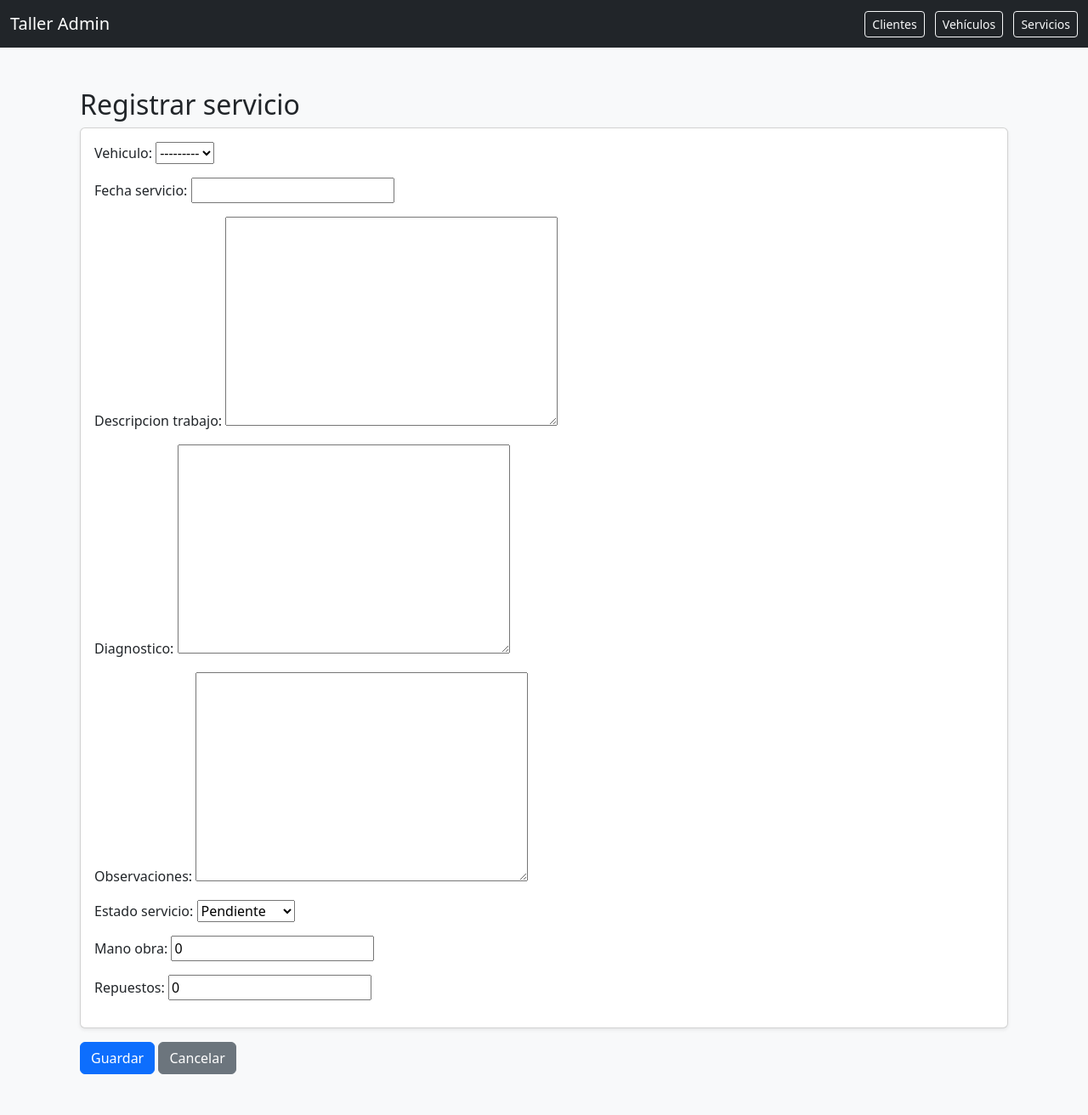
After one commit to Cookeing/taller_mecanico, a Django app: page /vehiculos/servicios/nuevo/ in a window 1280 px wide. The commit adds this page. Shown: the whole page at 85% size. Run offline with Django 5.2, Linux system fonts and the light colour scheme; data that the repository does not hold is empty.

Commit message:
Implementación HU08 y HU12: actualización de estado y cálculo automático del total de servicio
- HU08: Permitir cambiar el estado del servicio entre “Pendiente”, “En proceso” y “Finalizado”.
- HU12: Calcular automáticamente el total del servicio (mano de obra + repuestos).
- Se agregaron vistas, formularios, URLs y plantillas correspondientes.
- Verificado funcionamiento correcto con base de datos XAMPP (MySQL).

```diff
--- a/templates/base.html
+++ b/templates/base.html
@@ -22,9 +22,10 @@
           >
           <a
             href="{% url 'vehiculos:list' %}"
-            class="btn btn-sm btn-outline-light"
+            class="btn btn-sm btn-outline-light me-2"
             >Vehículos</a
           >
+          <a href="{% url 'vehiculos:servicio_list' %}" class="btn btn-sm btn-outline-light">Servicios</a>
         </div>
       </div>
     </nav>
--- /dev/null
+++ b/templates/vehiculos/servicio_form.html
@@ -0,0 +1,16 @@
+{% extends "base.html" %}
+{% block content %}
+<div class="container py-4">
+  <h2>{{ accion }} servicio</h2>
+  <form method="post">
+    {% csrf_token %}
+    <div class="card p-3 shadow-sm">
+      {{ form.as_p }}
+    </div>
+    <div class="mt-3">
+      <button type="submit" class="btn btn-primary">Guardar</button>
+      <a href="{% url 'vehiculos:servicio_list' %}" class="btn btn-secondary">Cancelar</a>
+    </div>
+  </form>
+</div>
+{% endblock %}
--- a/vehiculo/forms.py
+++ b/vehiculo/forms.py
@@ -1,7 +1,7 @@
 """Formularios de la aplicación Vehículos."""
 
 from django import forms
-from .models import Vehiculo, normalizar_patente
+from .models import Vehiculo, Servicio, normalizar_patente
 
 
 class VehiculoForm(forms.ModelForm):
@@ -80,3 +80,18 @@ class VehiculoForm(forms.ModelForm):
             raise forms.ValidationError("Debe seleccionar un cliente.")
 
         return cliente
+
+
+class ServicioForm(forms.ModelForm):
+    class Meta:
+        model = Servicio
+        fields = [
+            'vehiculo',
+            'fecha_servicio',
+            'descripcion_trabajo',
+            'diagnostico',
+            'observaciones',
+            'estado_servicio',
+            'mano_obra',
+            'repuestos'
+        ]
--- a/vehiculo/models.py
+++ b/vehiculo/models.py
@@ -107,7 +107,16 @@ class Servicio(models.Model):
         default='PENDIENTE'
     )
 
+    # Campos de costos
+    mano_obra = models.DecimalField(max_digits=10, decimal_places=2, default=0)
+    repuestos = models.DecimalField(max_digits=10, decimal_places=2, default=0)
+    total = models.DecimalField(max_digits=10, decimal_places=2, default=0, editable=False)
+
     fecha_creacion = models.DateTimeField(auto_now_add=True)
+
+    def save(self, *args, **kwargs):
+        self.total = (self.mano_obra or 0) + (self.repuestos or 0)
+        super().save(*args, **kwargs)
 
     def __str__(self):
         return f"Servicio ID {self.pk} a {self.vehiculo.patente}"
--- a/vehiculo/urls.py
+++ b/vehiculo/urls.py
@@ -11,4 +11,8 @@ urlpatterns = [
     path("<int:pk>/editar/", views.vehiculo_update, name="edit"),
     path("<int:pk>/borrar/", views.vehiculo_delete, name="delete"),
     path("<int:pk>/", views.vehiculo_detail, name="detail"),
+    path('servicios/', views.servicio_list, name='servicio_list'),
+    path('servicios/nuevo/', views.servicio_create, name='servicio_create'),
+    path('servicios/<int:pk>/editar/', views.servicio_update, name='servicio_update'),
+
 ]
--- a/vehiculo/views.py
+++ b/vehiculo/views.py
@@ -3,6 +3,8 @@ from django.http import JsonResponse
 from django.views.decorators.http import require_GET
 from django.db import models
 from .models import Vehiculo
+from .models import Servicio
+from .forms import ServicioForm
 from clientes.models import Cliente
 from .forms import VehiculoForm
 # modulo especifico de el formulario de clientes
@@ -136,3 +138,30 @@ def buscar_vehiculos_por_cliente_api(request):
         # Para debugging - muestra el error en la consola
         print(f"Error en búsqueda por cliente: {e}")
         return JsonResponse([], safe=False)
+
+def servicio_list(request):
+    servicios = Servicio.objects.select_related('vehiculo', 'vehiculo__cliente').order_by('-fecha_creacion')
+    return render(request, 'vehiculos/servicio_list.html', {'servicios': servicios})
+
+
+def servicio_create(request):
+    if request.method == 'POST':
+        form = ServicioForm(request.POST)
+        if form.is_valid():
+            form.save()
+            return redirect('vehiculos:servicio_list')
+    else:
+        form = ServicioForm()
+    return render(request, 'vehiculos/servicio_form.html', {'form': form, 'accion': 'Registrar'})
+
+
+def servicio_update(request, pk):
+    servicio = get_object_or_404(Servicio, pk=pk)
+    if request.method == 'POST':
+        form = ServicioForm(request.POST, instance=servicio)
+        if form.is_valid():
+            form.save()
+            return redirect('vehiculos:servicio_list')
+    else:
+        form = ServicioForm(instance=servicio)
+    return render(request, 'vehiculos/servicio_form.html', {'form': form, 'accion': 'Editar'})
```
Also changed, not shown: templates/vehiculos/servicio_list.html (added, +48 -0 lines), vehiculo/migrations/0004_servicio_mano_obra_servicio_repuestos_servicio_total.py (added).
